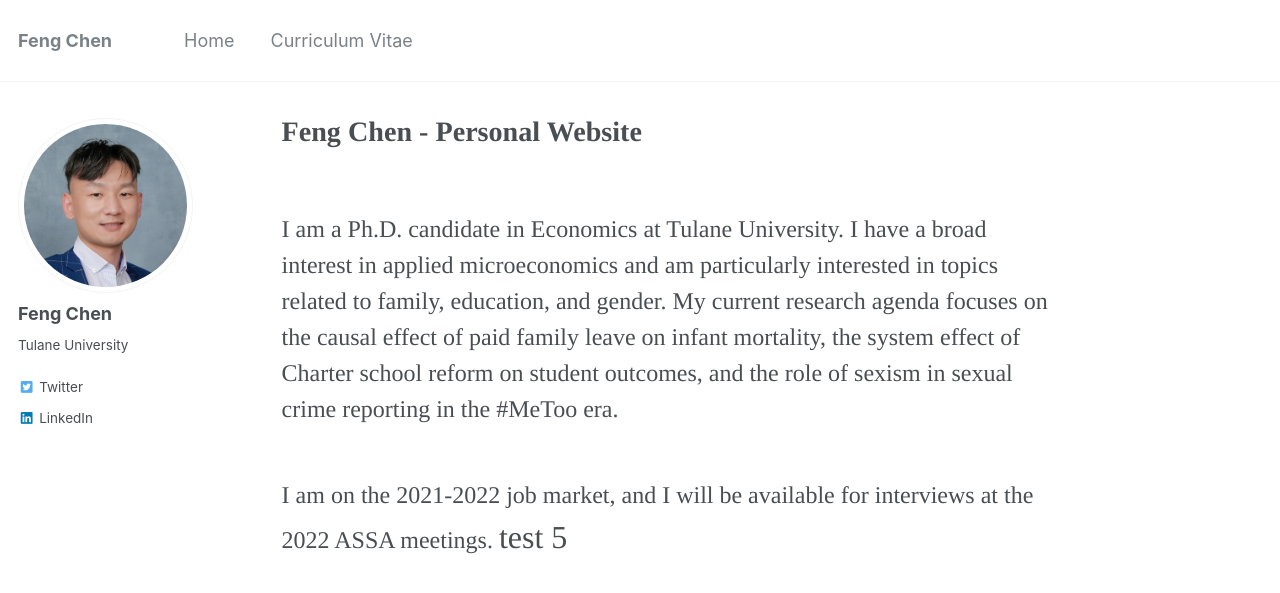
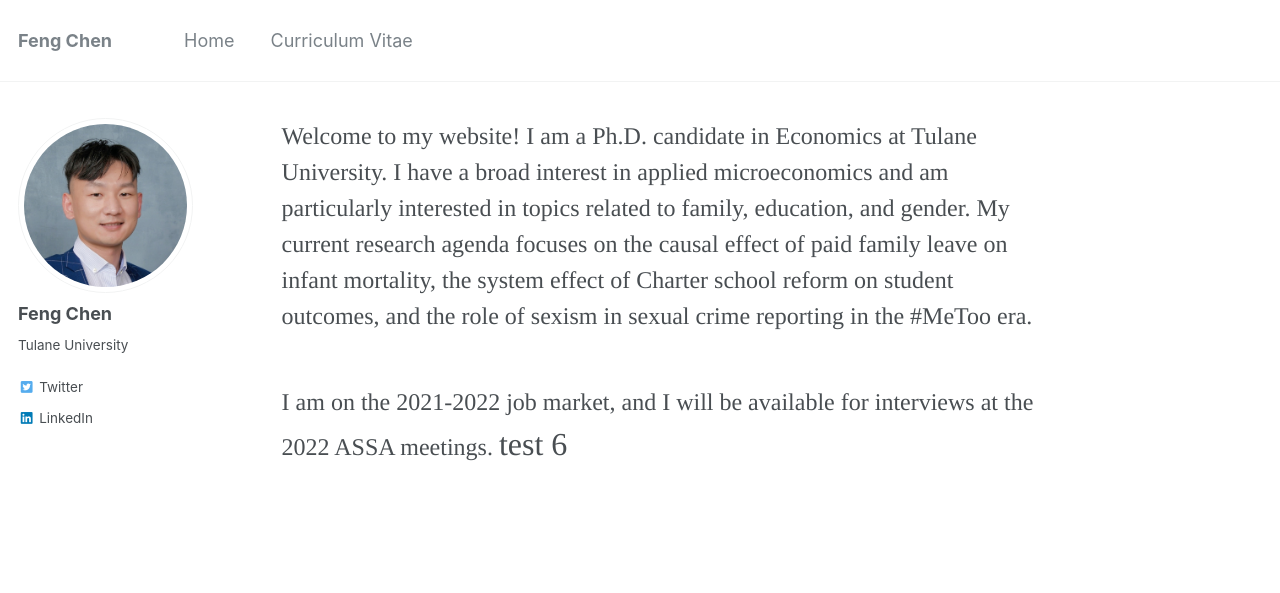
Before and after one commit to fengchen22/fengchen22.github.io, a Jekyll site: the page built from _pages/about.md, in a window 1280 px wide. Shown: the top 593 px of the page. Built offline with Jekyll 4.4.1, drawn with Linux system fonts in a browser that asks for light colours.

Commit message:
Update about.md

```diff
--- a/_pages/about.md
+++ b/_pages/about.md
@@ -1,6 +1,6 @@
 ---
 permalink: /
-title: "Feng Chen - Personal Website"
+title:
 excerpt: "About me"
 author_profile: true
 redirect_from:
@@ -8,7 +8,7 @@ redirect_from:
   - /about.html
 ---
 
-<br />
+<font size=5> Welcome to my website! </font>
 
 <font size=5>I am a Ph.D. candidate in Economics at Tulane University. I have a broad interest in applied microeconomics and am particularly interested in topics related to family, education, and gender.  My current research agenda focuses on the causal effect of paid family leave on infant mortality, the system effect of Charter school reform on student outcomes, and the role of sexism in sexual crime reporting in the #MeToo era. </font>
 
@@ -16,4 +16,4 @@ redirect_from:
 
 <font size=5>I am on the 2021-2022 job market, and I will be available for interviews at the 2022 ASSA meetings. </font>
 
-<font size=6> test 5 </font>
+<font size=6> test 6 </font>
```
